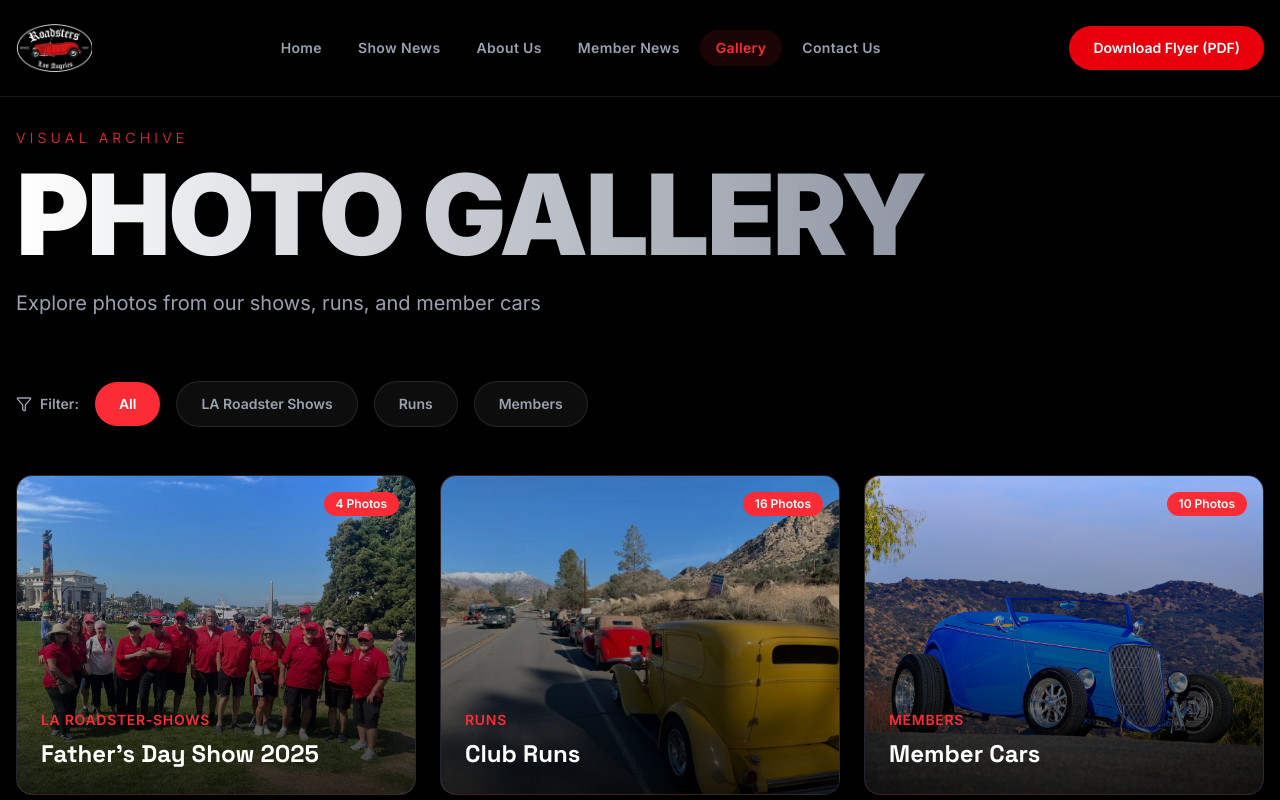
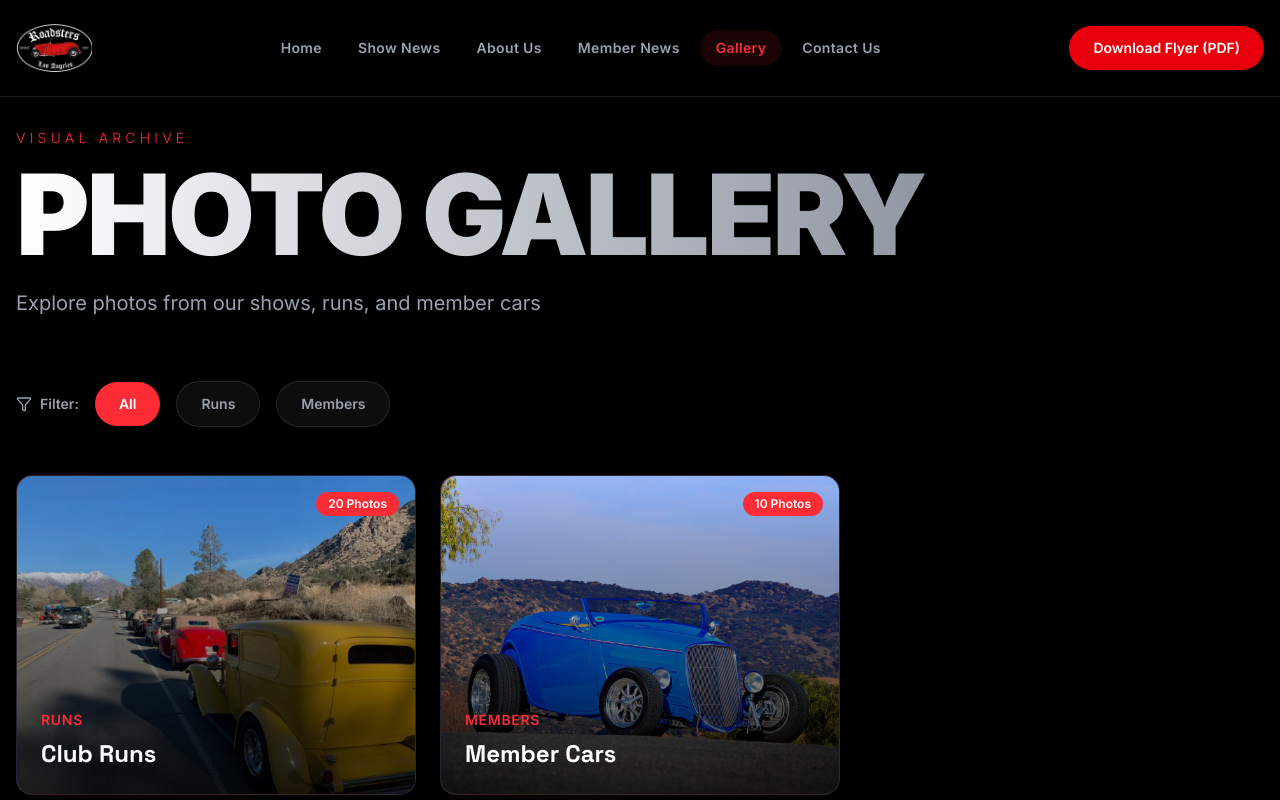
Before and after one commit to kadirgecit/laroadsters, a React (Vite) app: page /gallery in a window 1280 px wide. Shown: the top 800 px of the page. Built offline with nearby package versions, Linux system fonts and the light colour scheme.

Commit message:
gallery edits

```diff
--- a/src/app/pages/PhotoGallery.tsx
+++ b/src/app/pages/PhotoGallery.tsx
@@ -17,12 +17,6 @@ gsap.registerPlugin(ScrollTrigger);
 
 // Image data for each category
 const galleryImages = {
-  'la-roadster-shows': [
-    { src: '/assets/gallery/LA-Roadster-Shows/2025NWDD1.jpeg', caption: "Father's Day Show 2025" },
-    { src: '/assets/gallery/LA-Roadster-Shows/2025NWDD2.jpeg', caption: "Father's Day Show 2025" },
-    { src: '/assets/gallery/LA-Roadster-Shows/2025NWDD3.jpeg', caption: "Father's Day Show 2025" },
-    { src: '/assets/gallery/LA-Roadster-Shows/2025NWDD4.jpeg', caption: "Father's Day Show 2025" },
-  ],
   runs: [
     { src: '/assets/gallery/Runs/run1.jpeg', caption: 'Club Run' },
     { src: '/assets/gallery/Runs/run3.jpeg', caption: 'Club Run' },
@@ -40,6 +34,10 @@ const galleryImages = {
     { src: '/assets/gallery/Runs/run15.jpeg', caption: 'Club Run' },
     { src: '/assets/gallery/Runs/run16.jpg', caption: 'Club Run' },
     { src: '/assets/gallery/Runs/run17.jpg', caption: 'Club Run' },
+    { src: '/assets/gallery/LA-Roadster-Shows/2025NWDD1.jpeg', caption: "Club Run" },
+    { src: '/assets/gallery/LA-Roadster-Shows/2025NWDD2.jpeg', caption: "Club Run" },
+    { src: '/assets/gallery/LA-Roadster-Shows/2025NWDD3.jpeg', caption: "Club Run" },
+    { src: '/assets/gallery/LA-Roadster-Shows/2025NWDD4.jpeg', caption: "Club Run" },
   ],
   members: [
     { src: '/assets/gallery/Club-cars/BUCKRDSTER3.jpg', caption: 'John Buck' },
@@ -57,18 +55,11 @@ const galleryImages = {
 
 const filters = [
   { id: 'all', label: 'All' },
-  { id: 'la-roadster-shows', label: 'LA Roadster Shows' },
   { id: 'runs', label: 'Runs' },
   { id: 'members', label: 'Members' },
 ];
 
 const galleries = [
-  {
-    category: 'la-roadster-shows',
-    title: "Father's Day Show 2025",
-    count: galleryImages['la-roadster-shows'].length,
-    image: galleryImages['la-roadster-shows'][0].src,
-  },
   {
     category: 'runs',
     title: 'Club Runs',
```
